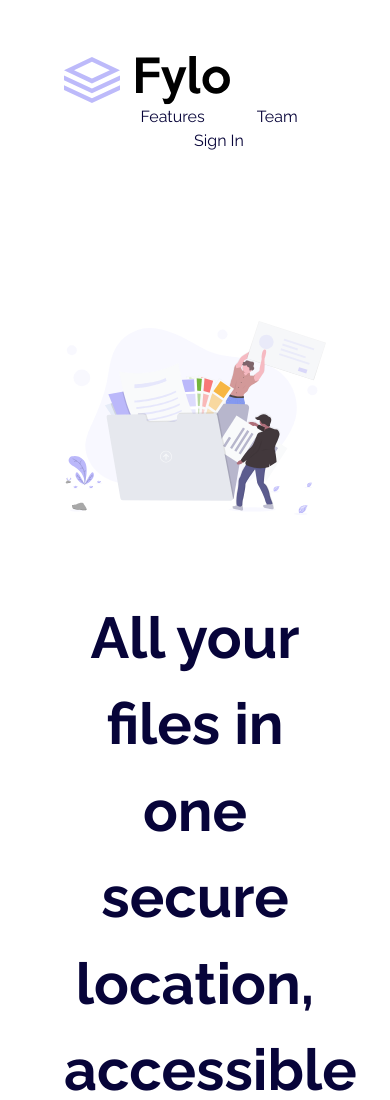
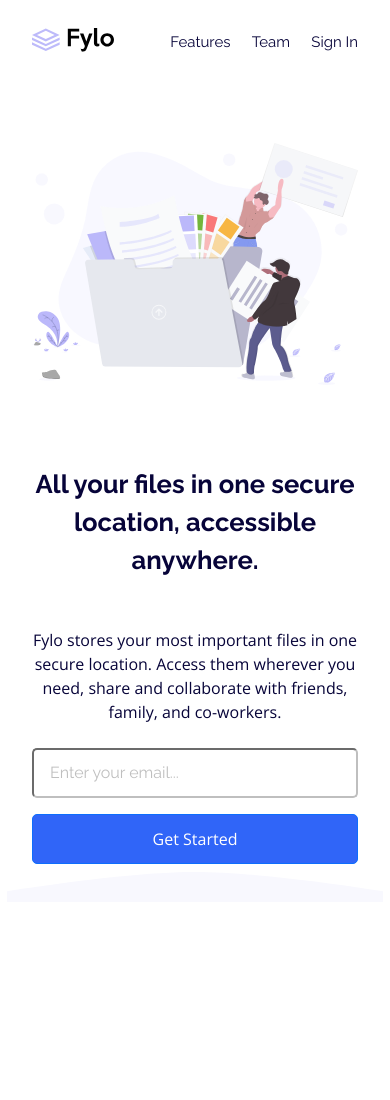
Before and after one commit to ExpertoMontanero/Fylo-landing-page-with-two-column-layout, a plain HTML site: page index.html in a window 390 px wide. Shown: the top 1100 px of the page. After the commit the page ends 902 px from the top, so only its background shows below. Drawn offline with nearby package versions, Linux system fonts and the light colour scheme.

Commit message:
Add files via upload

```diff
--- a/css/style.css
+++ b/css/style.css
@@ -1,14 +1,8 @@
 body {
   font-family: 'Raleway', sans-serif;
   font-weight: 400;
-  margin: 0 4rem;
+  margin: 0 8rem;
   color: hsl(243, 87%, 12%);
-}
-
-@media screen and (max-width: 960px) {
- body{
-  text-align: center;
- }
 }
 
 h1 {
@@ -22,10 +16,15 @@ p {
   font-size: 25px;
 }
 
+.background-img{
+ margin: 0 -8rem;
+  width: 115.5%;
+}
 .navbar {
   display: flex;
   justify-content: space-between;
   margin: 3rem 0 12rem 0;
+  font-size: 1.3rem;
 }
 
 .navbar-item {
@@ -47,29 +46,6 @@ p {
   width: 100%;
   position: relative;
   bottom: 6rem;
-
-  @media screen and (max-width: 960px) {
-    bottom: 2rem;
-  }
-}
-
-@media screen and (max-width: 960px) {
-  .img-section {
-    order: -1;
-    margin-top: 0;
-  }
-}
-
-
-.header-section {
-  @media screen and (max-width: 960px) {
-    margin-top: 3rem;
-  }
-}
-@media screen and (max-width: 960px) {
-  .sub-header-text{
-    margin-top: 3rem;
-  }
 }
 
 .mail-input {
@@ -78,10 +54,6 @@ p {
   margin-top: 1.5rem;
   border-radius: 5px;
   border-color: hsl(0, 0%, 75%);
-
-@media screen and (max-width:960px){
-  width:100%;
-}
 }
 
 ::placeholder {
@@ -104,3 +76,68 @@ p {
 .getstarted-button:hover {
   background-color: hsl(224, 89%, 65%);
 }
+
+
+/* MOBILE VIEW */
+
+@media screen and (max-width: 960px) {
+
+  body {
+    text-align: center;
+    margin: 0 2rem;
+  }
+
+  h1 {
+    font-size: 1.6rem;
+  }
+
+  p {
+    font-size: 16px;
+  }
+
+  /* Navbar section */
+
+  .navbar {
+    display: flex;
+    justify-content: space-between;
+    margin: 1rem 0 7rem 0;
+  }
+
+  .navbar-item {
+    font-size: 15px;
+  }
+
+  .logo {
+    width: 25%;
+  }
+
+  .navbar-item {
+    margin-left: 1rem;
+  }
+
+  .sub-header-text {
+    margin-top: 3rem;
+  }
+
+  .header-section {
+    margin-top: 3rem;
+  }
+
+  .img-section {
+    order: -1;
+  }
+
+  .folder-img {
+    bottom: 2rem;
+  }
+
+  .mail-submit-section {
+    text-align: center;
+  }
+
+  .getstarted-button,
+  .mail-input {
+    width: 100%;
+    margin: 0.5rem 0;
+  }
+}
--- a/index.html
+++ b/index.html
@@ -49,14 +49,16 @@
         <p class="sub-header-text">Fylo stores your most important files in one secure location.
           Access them wherever you need, share and collaborate with friends,
           family, and co-workers.</p>
+          <div class="mail-submit-section">
         <input type="email" class="mail-input" placeholder="Enter your email...">
         <input type="button" name="submit" id="mail-submit" value="Get Started" class="btn btn-primary getstarted-button">
+      </div>
       </div>
       <div class="col-lg-6 img-section">
         <img src="images\illustration-1.svg" alt="file-folder-img" class="folder-img">
       </div>
     </div>
-
+<img src="images\bg-curve-desktop.svg" alt="background" class="background-img">
   </section>
   <!-- All your files in one secure location, accessible anywhere.
 
```
Also changed, not shown: 3 other files.
